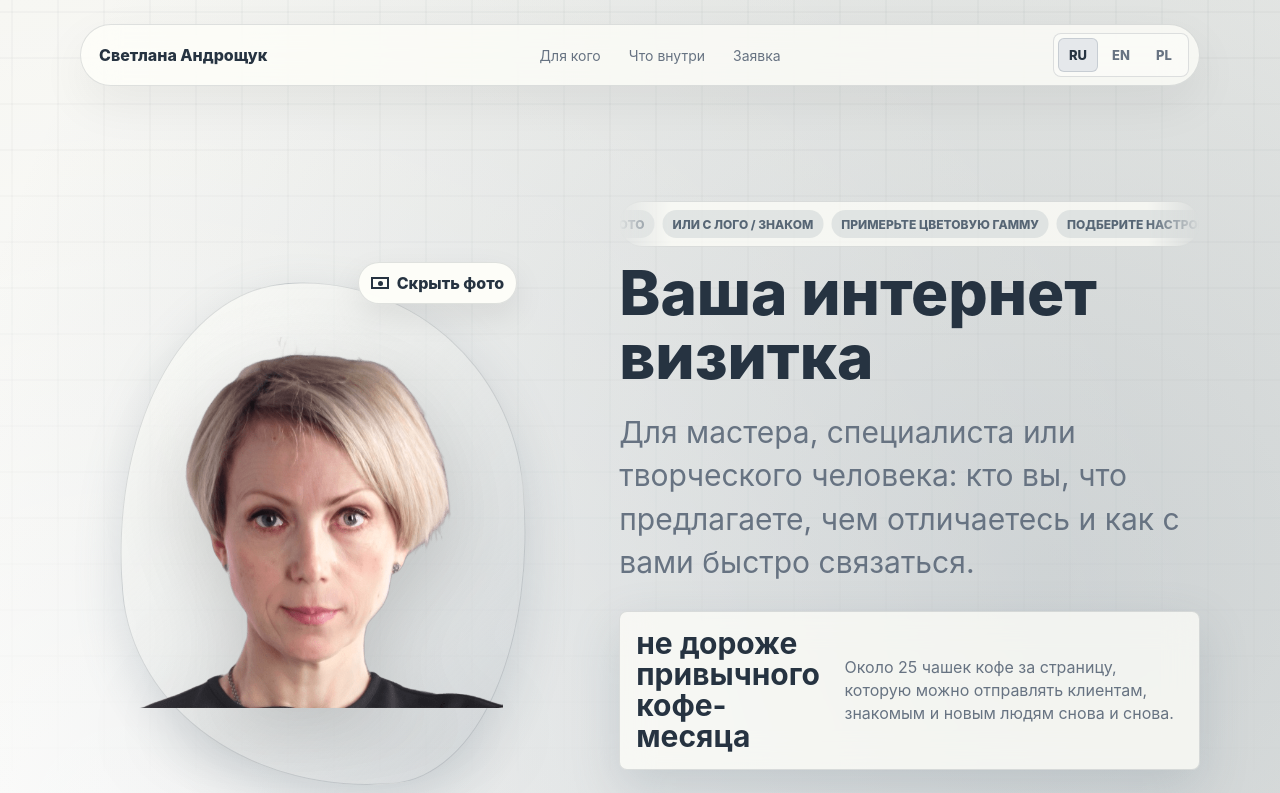
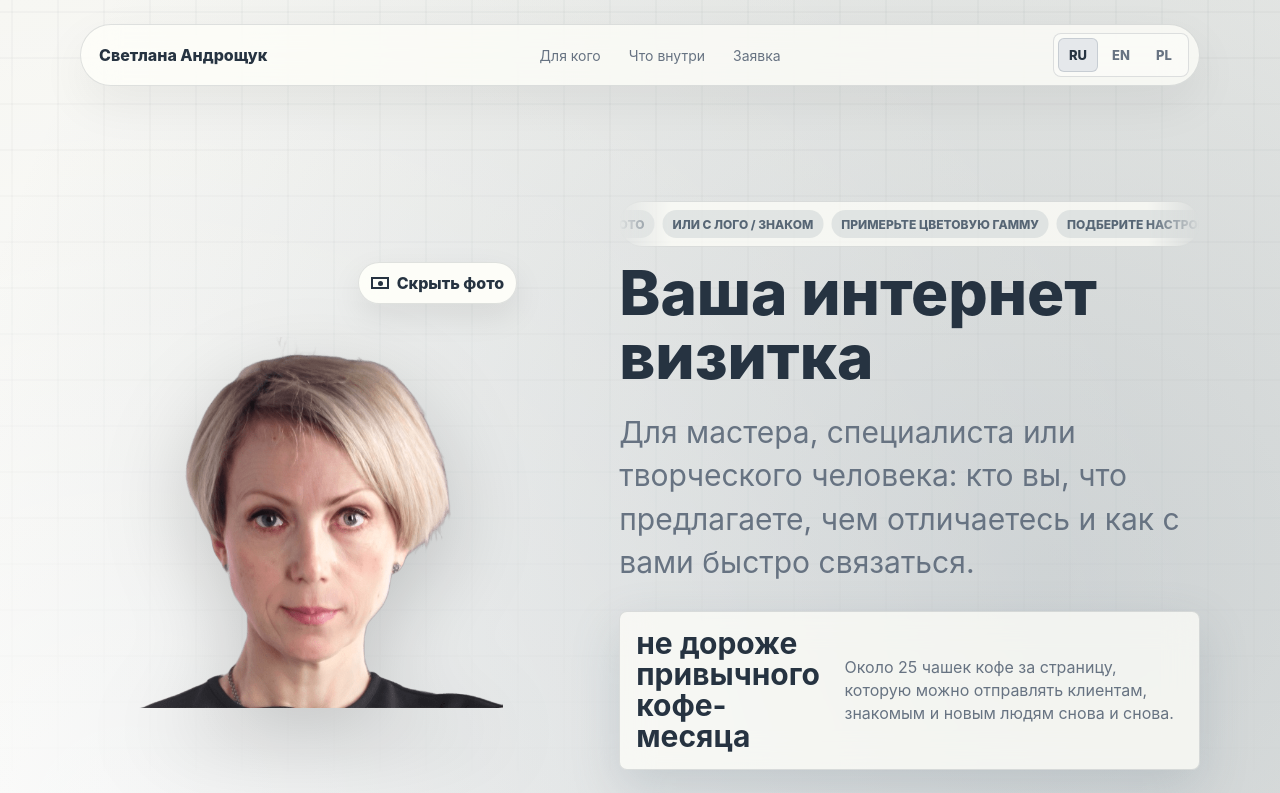
Before and after one commit to Sandroshuk/internet-vizitka, a plain HTML site: page index.html in a window 1280 px wide. Shown: the top 793 px of the page. Drawn offline with Linux system fonts and the light colour scheme.

Commit message:
Remove hero visual backdrop

```diff
--- a/index.html
+++ b/index.html
@@ -17,7 +17,7 @@
     <meta property="og:image" content="assets/svetlana-cutout.png">
     <title>Светлана Андрощук | Интернет-визитки</title>
     <link rel="manifest" href="manifest.webmanifest">
-    <link rel="stylesheet" href="styles.css?v=visual-builder-47">
+    <link rel="stylesheet" href="styles.css?v=visual-builder-48">
   </head>
   <body data-theme="sand" data-font="soft" data-visual="photo">
     <header class="hero" id="top">
--- a/styles.css
+++ b/styles.css
@@ -352,20 +352,6 @@ main,
   display: grid;
   place-items: center;
   isolation: isolate;
-}
-
-.visual-card::before {
-  content: "";
-  position: absolute;
-  inset: 11% 6% 7% 8%;
-  border: 1px solid var(--line);
-  border-radius: 46% 54% 38% 62% / 58% 44% 56% 42%;
-  background:
-    radial-gradient(circle at 42% 28%, rgba(255, 255, 255, 0.55), transparent 30%),
-    linear-gradient(140deg, var(--surface), var(--accent-soft));
-  box-shadow: var(--glow);
-  transform: rotate(-5deg);
-  z-index: -1;
 }
 
 .visual-toggle {
@@ -1262,11 +1248,6 @@ main {
     z-index: 3;
   }
 
-  .visual-card::before {
-    inset: 11% 0 8% 0;
-    opacity: 0.98;
-  }
-
   .visual-toggle {
     top: 2%;
     left: 0;
```
